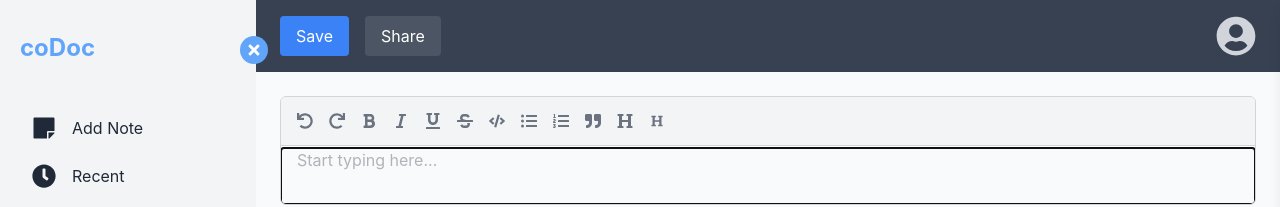
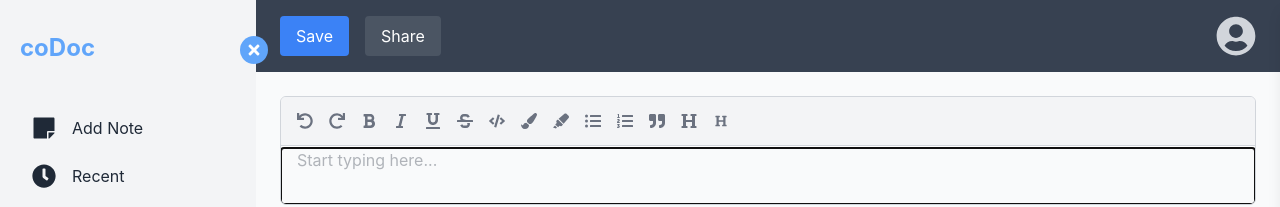
Before and after one commit to meetbeddy/coDoc-frontend, a React (Vite) app: page / in a window 1280 px wide. Shown: the top 207 px of the page. Built offline with nearby package versions, Linux system fonts and the light colour scheme.

Commit message:
feat: add color support

```diff
--- a/src/components/editor/RichTextEditor.tsx
+++ b/src/components/editor/RichTextEditor.tsx
@@ -2,7 +2,7 @@ import React, { useMemo, useState, useCallback, useEffect, useRef } from 'react'
 import { createEditor, Transforms, Editor as SlateEditor, Descendant, BaseEditor } from 'slate';
 import { Slate, Editable, withReact, useSlate, RenderElementProps, RenderLeafProps, ReactEditor } from 'slate-react';
 import { HistoryEditor, withHistory } from 'slate-history';
-import { FaBold, FaItalic, FaListUl, FaQuoteRight, FaHeading, FaUnderline, FaStrikethrough, FaCode, FaListOl, FaUndo, FaRedo } from 'react-icons/fa';
+import { FaBold, FaItalic, FaListUl, FaQuoteRight, FaHeading, FaUnderline, FaStrikethrough, FaCode, FaListOl, FaUndo, FaRedo, FaPaintBrush, FaHighlighter } from 'react-icons/fa';
 
 // custom types
 type ParagraphElement = { type: 'paragraph'; children: CustomText[] };
@@ -22,6 +22,8 @@ type CustomText = {
     underline?: boolean;
     strikethrough?: boolean;
     code?: boolean;
+    color?: string;
+    backgroundColor?: string;
 };
 
 
@@ -48,6 +50,7 @@ const RichTextEditor: React.FC = () => {
 
     const renderElement = useCallback((props: RenderElementProps) => <Element {...props} />, []);
     const renderLeaf = useCallback((props: RenderLeafProps) => <Leaf {...props} />, []);
+    const [activePicker, setActivePicker] = useState<string | null>(null);
     const handleKeyDown = useCallback((event: React.KeyboardEvent) => {
         if (!event.ctrlKey) return;
 
@@ -97,6 +100,19 @@ const RichTextEditor: React.FC = () => {
                     <MarkButton format="underline" icon={<FaUnderline />} shortcut="Ctrl+U" />
                     <MarkButton format="strikethrough" icon={<FaStrikethrough />} />
                     <MarkButton format="code" icon={<FaCode />} shortcut="Ctrl+`" />
+
+                    <ColorButton
+                        format="color"
+                        icon={<FaPaintBrush />}
+                        activePicker={activePicker}
+                        setActivePicker={setActivePicker}
+                    />
+                    <ColorButton
+                        format="backgroundColor"
+                        icon={<FaHighlighter />}
+                        activePicker={activePicker}
+                        setActivePicker={setActivePicker}
+                    />
                     <BlockButton format="bulleted-list" icon={<FaListUl />} />
                     <BlockButton format="numbered-list" icon={<FaListOl />} />
                     <BlockButton format="blockquote" icon={<FaQuoteRight />} />
@@ -136,7 +152,7 @@ const Tooltip: React.FC<{ content: string; children: React.ReactNode }> = ({ con
         if (isVisible && childRef.current) {
             const rect = childRef.current.getBoundingClientRect();
             setPosition({
-                top: rect.top - 40,
+                top: rect.top - 30,
                 left: rect.left + rect.width / 2,
             });
         }
@@ -218,10 +234,86 @@ const BlockButton: React.FC<{ format: RelevantBlockType; icon: React.ReactNode;
     );
 };
 
+const ColorButton: React.FC<{
+    format: 'color' | 'backgroundColor';
+    icon: React.ReactNode;
+    activePicker: string | null;
+    setActivePicker: React.Dispatch<React.SetStateAction<string | null>>;
+}> = ({ format, icon, activePicker, setActivePicker }) => {
+    const editor = useSlate();
+    const pickerRef = useRef<HTMLDivElement>(null);
+
+    const colors = ['#000000', '#FF0000', '#00FF00', '#0000FF', '#FFFF00', '#FF00FF', '#00FFFF', '#808080'];
+
+    const isPickerOpen = activePicker === format;
+
+    useEffect(() => {
+        const handleClickOutside = (event: MouseEvent) => {
+            if (pickerRef.current && !pickerRef.current.contains(event.target as Node)) {
+                setActivePicker('');
+            }
+        };
+
+        if (isPickerOpen) {
+            document.addEventListener('mousedown', handleClickOutside);
+        }
+
+        return () => {
+            document.removeEventListener('mousedown', handleClickOutside);
+        };
+    }, [isPickerOpen, setActivePicker]);
+
+    return (
+        <div className="relative">
+            <Button
+                onMouseDown={(event) => {
+                    event.preventDefault();
+                    event.stopPropagation(); // Prevent any unintended propagation
+
+                    // Toggle the color picker
+                    setActivePicker(isPickerOpen ? null : format);
+                }}
+                tooltip={format === 'color' ? 'Text Color' : 'Background Color'}
+            >
+                {icon}
+            </Button>
+
+            {isPickerOpen && (
+                <div
+                    ref={pickerRef}
+                    className="absolute w-44 z-10 p-2 bg-white border border-gray-300 rounded shadow-lg"
+                    style={{ top: '100%', left: '0' }}
+                    onMouseDown={(e) => e.stopPropagation()} // Prevent clicks inside the picker from closing it
+                >
+                    <div className="grid grid-cols-4 gap-1">
+                        {colors.map((color) => (
+                            <div
+                                key={color}
+                                className="w-6 h-6 cursor-pointer border border-gray-300 rounded-full"
+                                style={{ backgroundColor: color }}
+                                onMouseDown={(event) => {
+                                    event.preventDefault();
+                                    event.stopPropagation(); // Prevent closing the picker
+                                    toggleColor(editor, format, color);
+                                    setActivePicker(null); // Close picker after selection
+                                }}
+                            />
+                        ))}
+                    </div>
+                </div>
+            )}
+
+        </div>
+    );
+};
+
+
+
+
 
 const Button: React.FC<{
     active?: boolean;
-    onMouseDown: (event: React.MouseEvent) => void;
+    onMouseDown?: (event: React.MouseEvent) => void;
     children: React.ReactNode;
     tooltip?: string;
 }> = ({ active, onMouseDown, children, tooltip }) => {
@@ -263,6 +355,7 @@ const Element = ({ attributes, children, element }: RenderElementProps) => {
 };
 
 const Leaf = ({ attributes, children, leaf }: RenderLeafProps) => {
+    const style: React.CSSProperties = {};
     if (leaf.bold) {
         children = <strong>{children}</strong>;
     }
@@ -276,13 +369,15 @@ const Leaf = ({ attributes, children, leaf }: RenderLeafProps) => {
         children = <del>{children}</del>;
     }
     if (leaf.code) {
-        children = <code
-            className="bg-gray-200 text-blue-600 font-mono px-2 py-1 rounded text-sm"
-        >
-            {children}
-        </code>
+        children = <code className="bg-gray-200 text-blue-600 font-mono px-2 py-1 rounded text-sm">{children}</code>;
     }
-    return <span {...attributes}>{children}</span>;
+    if (leaf.color) {
+        style.color = leaf.color;
+    }
+    if (leaf.backgroundColor) {
+        style.backgroundColor = leaf.backgroundColor;
+    }
+    return <span {...attributes} style={style}>{children}</span>;
 };
 
 const isMarkActive = (editor: SlateEditor, format: keyof Omit<CustomText, 'text'>) => {
@@ -298,6 +393,24 @@ const toggleMark = (editor: SlateEditor, format: keyof Omit<CustomText, 'text'>)
         SlateEditor.addMark(editor, format, true);
     }
 };
+const toggleColor = (editor: SlateEditor, format: 'color' | 'backgroundColor', color: string) => {
+    const isActive = isColorActive(editor, format, color);
+    if (isActive) {
+        SlateEditor.removeMark(editor, format);
+    } else {
+        SlateEditor.addMark(editor, format, color);
+    }
+
+    const currentSelection = editor.selection;
+    Transforms.select(editor, currentSelection || []);
+};
+
+const isColorActive = (editor: SlateEditor, format: 'color' | 'backgroundColor', color: string) => {
+    const marks = SlateEditor.marks(editor);
+    return marks ? marks[format] === color : false;
+};
+
+
 
 const isBlockActive = (editor: SlateEditor, format: CustomElement['type']) => {
     const { selection } = editor;
```
